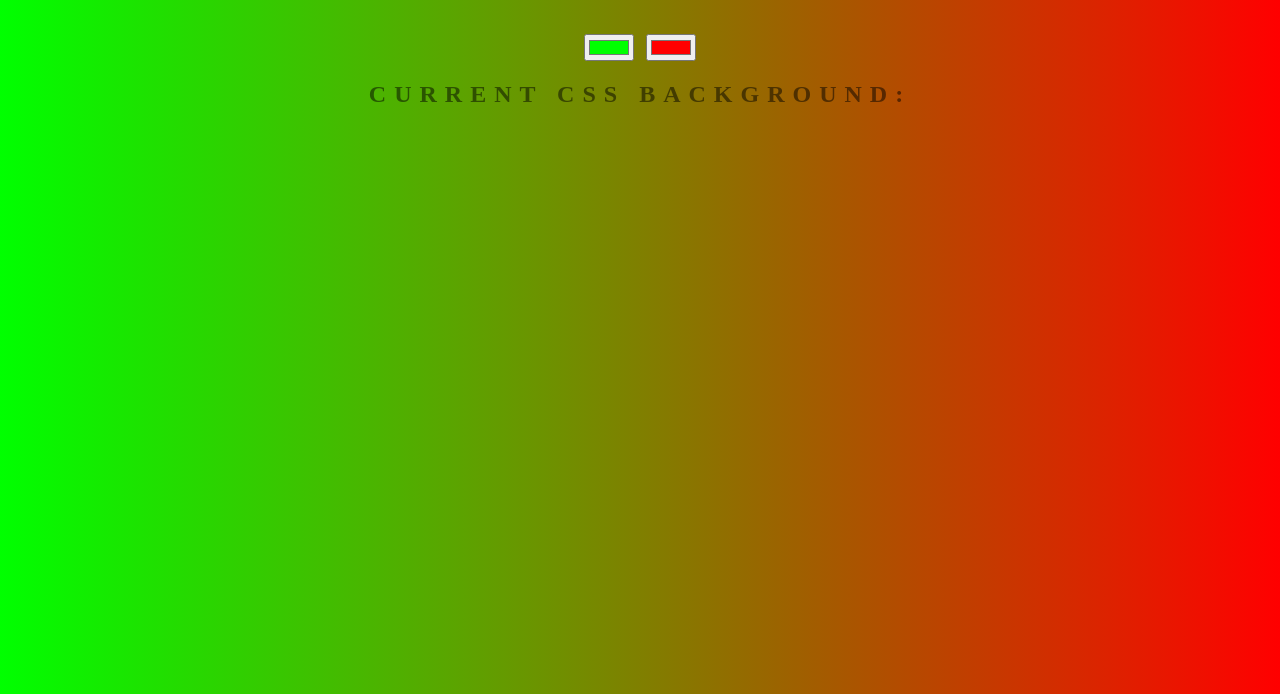
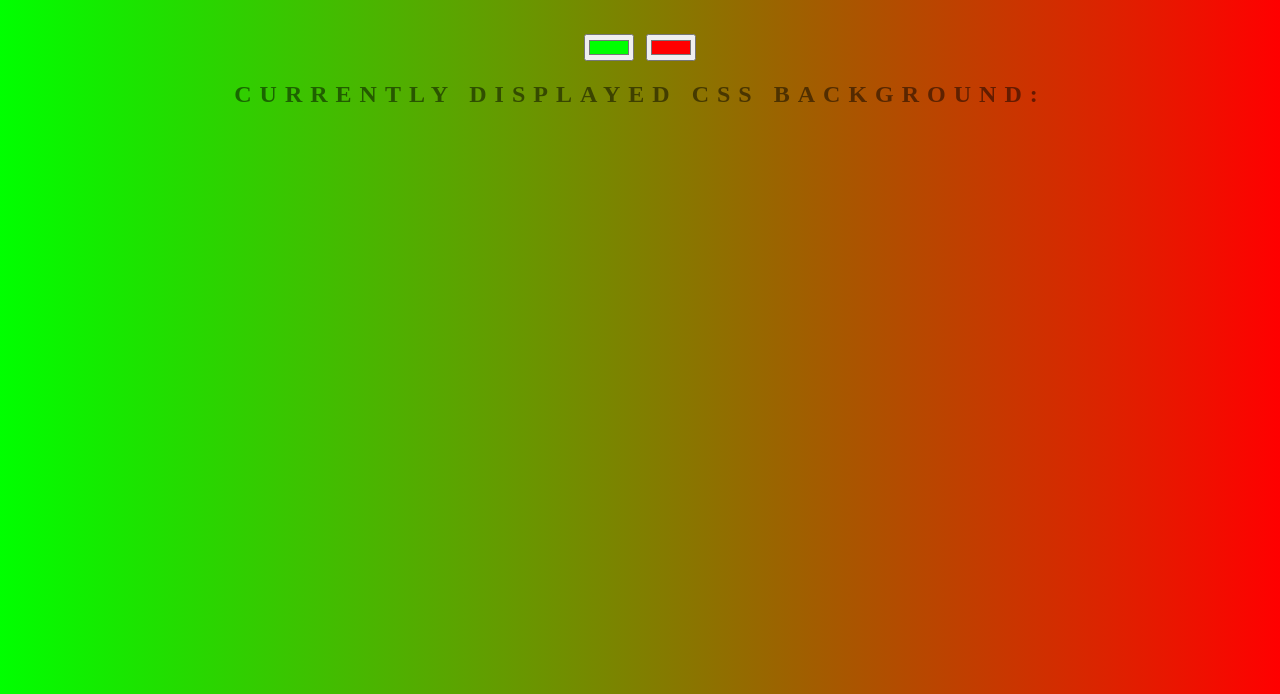
Before and after one commit to niall54321/background-generator, a plain HTML site: page index.html in a window 1280 px wide. Shown: the part 106-800 px from the top of the page. Drawn offline with Linux system fonts and the light colour scheme.

Commit message:
changing text

```diff
--- a/index.html
+++ b/index.html
@@ -8,7 +8,7 @@
 	<h1>AWESOME Generator</h1>
 	<input class="color1" type="color" name="color1" value="#00ff00">
 	<input class="color2" type="color" name="color2" value="#ff0000">
-	<h2>Current CSS Background:</h2>
+	<h2>Currently Displayed CSS Background:</h2>
 	<h3></h3>
 	<script type="text/javascript" src="script.js"></script>
 </body>
```
